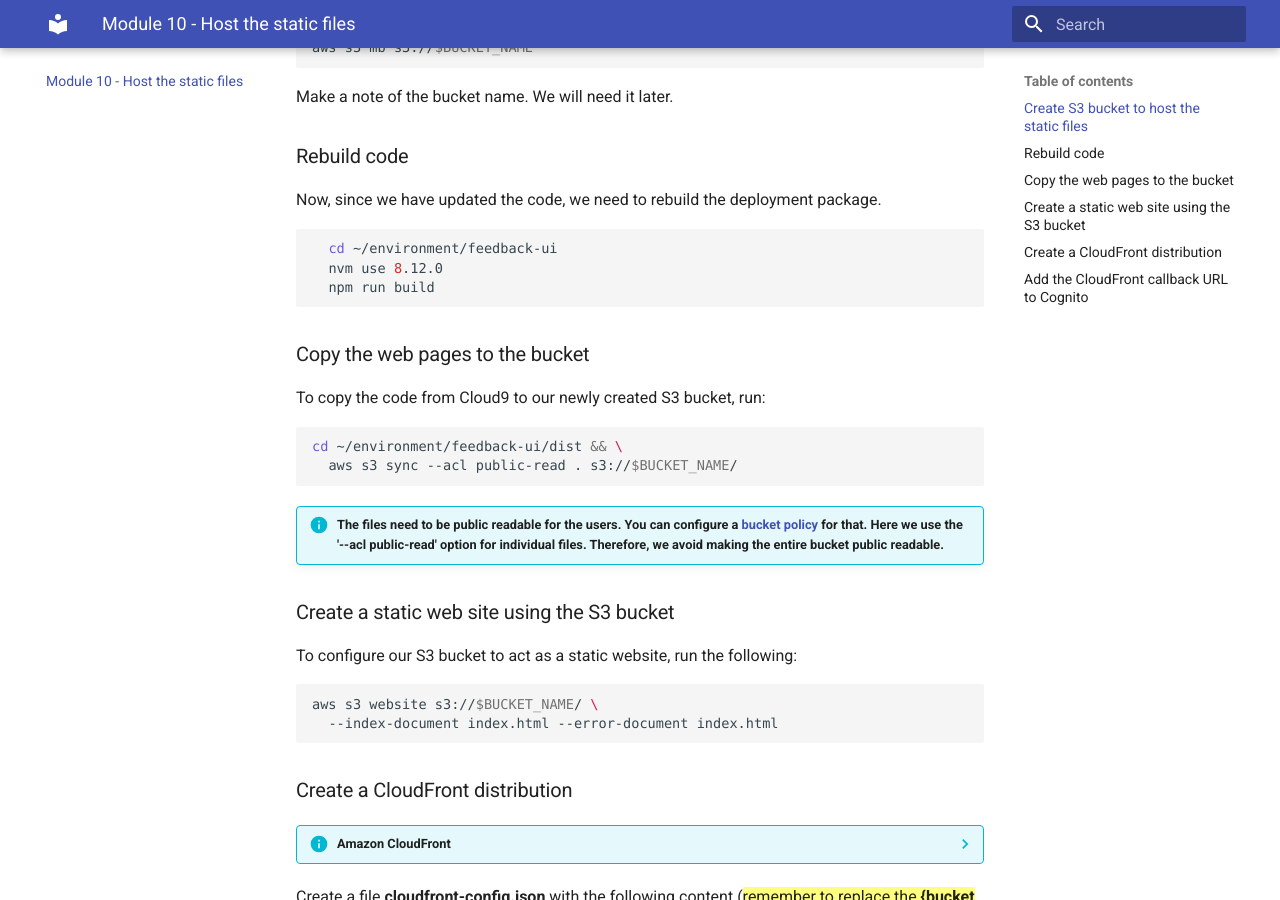
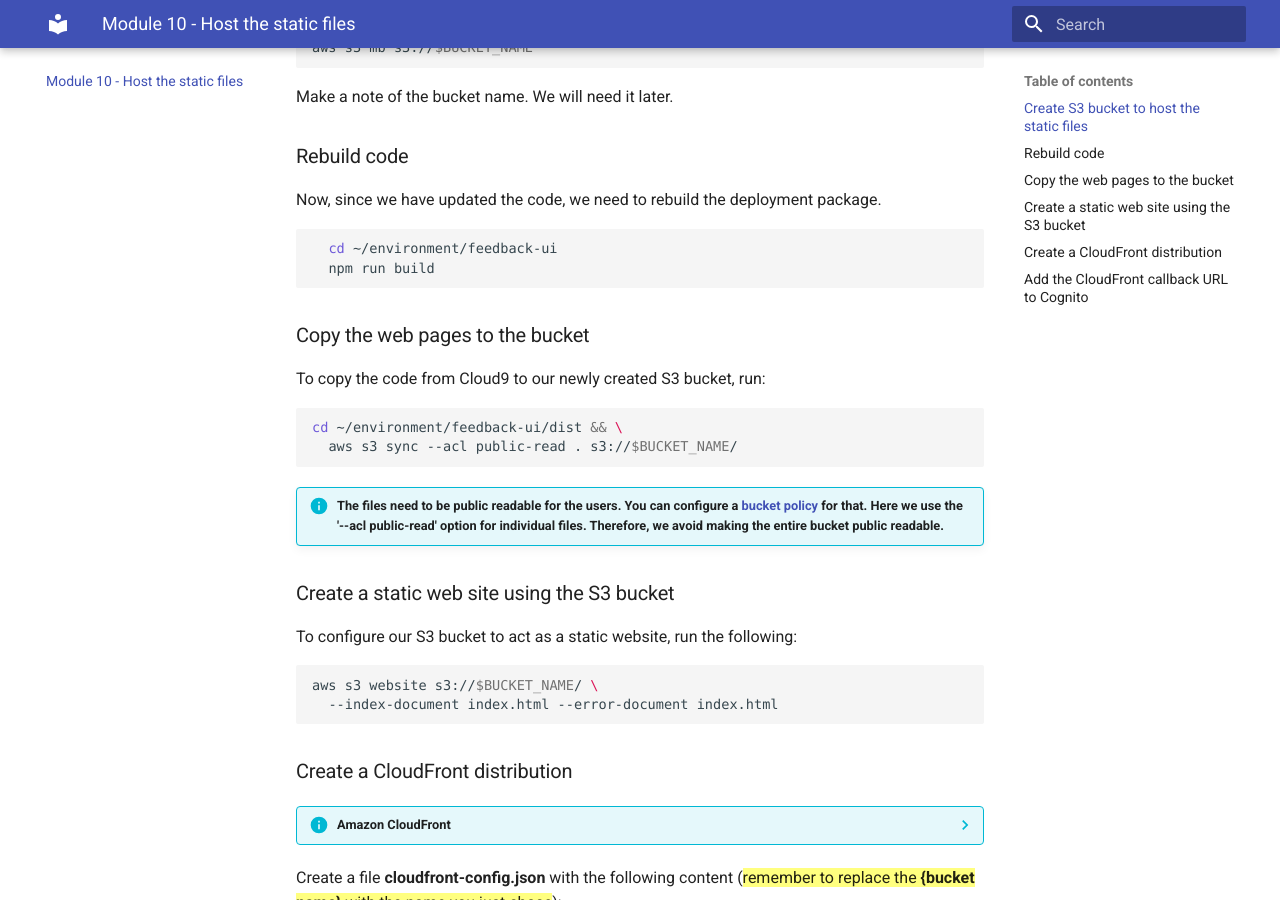
Before and after one commit to xiangshen-dk/workshop-building-secure-apis, an MkDocs documentation site: the page built from docs/static-site.md, in a window 1280 px wide and 900 px high, scrolled down 1118 px. Built offline with MkDocs 1.6.1 and Material for MkDocs 9.7.7, drawn with Linux system fonts in a browser that asks for light colours; some web fonts are replaced.

Commit message:
remove nvm

````diff
--- a/docs/static-site.md
+++ b/docs/static-site.md
@@ -35,7 +35,6 @@ Now, since we have updated the code, we need to rebuild the deployment package.
 
 ```bash
   cd ~/environment/feedback-ui
-  nvm use 8.12.0
   npm run build
 ```
 
````
